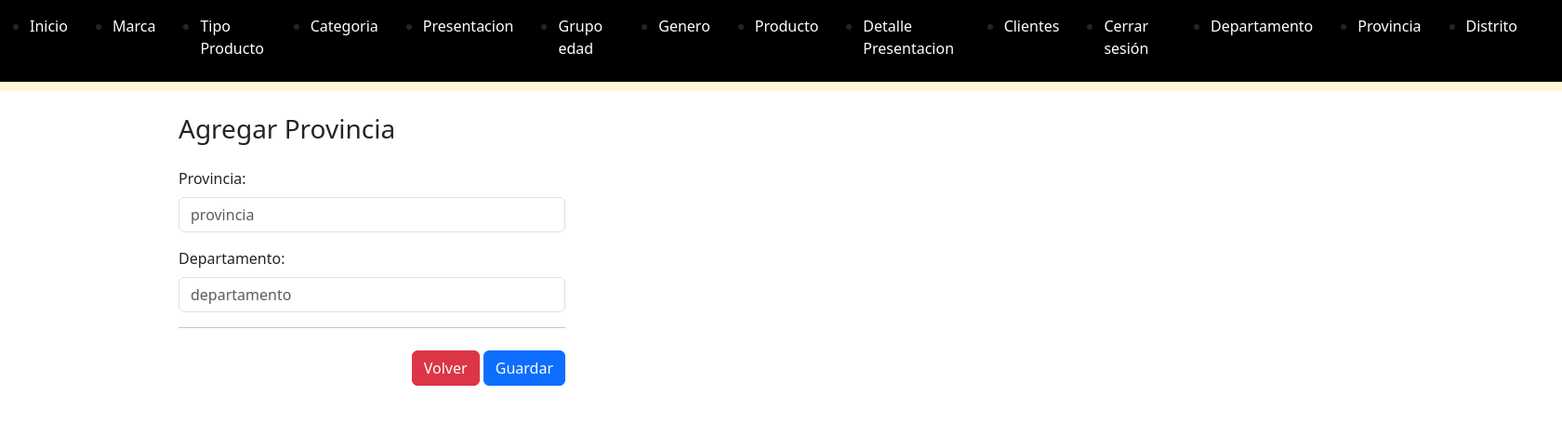
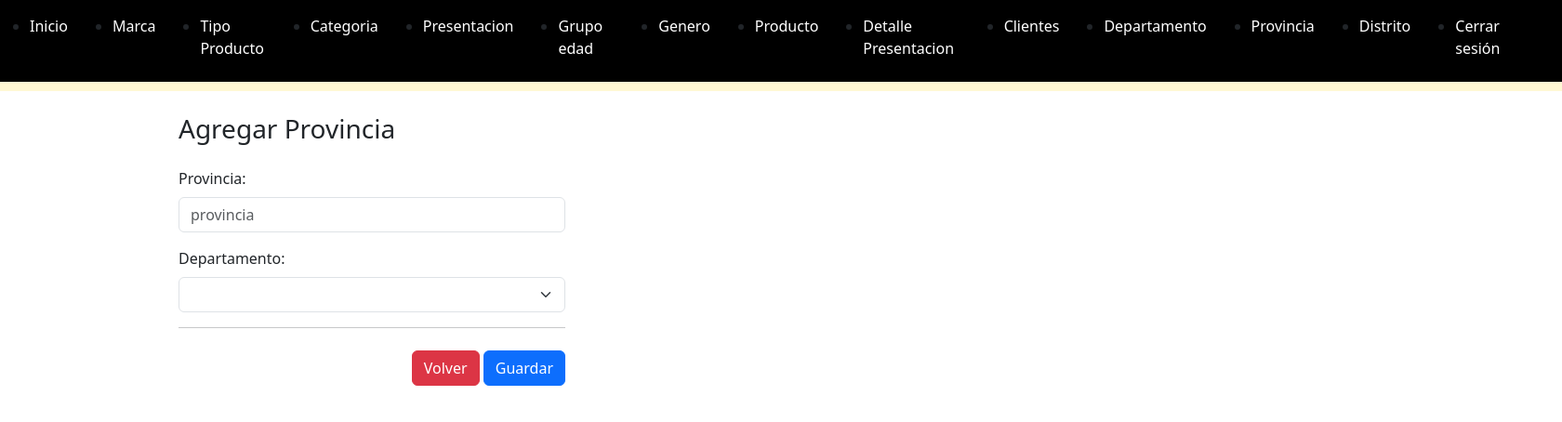
Before and after one commit to AGonzalesCajusol/Proyecto, a Flask app: page /registrar_provincia in a window 1680 px wide. Shown: the top 454 px of the page at 93% size. Run offline with Flask 3, Linux system fonts and the light colour scheme; lists and menus that the app fills with data are empty.

Commit message:
departamento

```diff
--- a/templates/maestra.html
+++ b/templates/maestra.html
@@ -45,9 +45,6 @@
                     <a href="{{ url_for('detallepresentacion')}}" class="list-group-item text-white">Clientes</a>
                 </li>
                 <li class="me-5">
-                    <a href="{{ url_for('usuario')}}" class="list-group-item text-white">Cerrar sesión</a>
-                </li>
-                <li class="me-5">
                     <a href="{{ url_for('departamento')}}" class="list-group-item text-white">Departamento</a>
                 </li>
                 <li class="me-5">
@@ -55,6 +52,9 @@
                 </li>
                 <li class="me-5">
                     <a href="{{ url_for('distrito')}}" class="list-group-item text-white">Distrito</a>
+                </li>
+                <li class="me-5">
+                    <a href="{{ url_for('usuario')}}" class="list-group-item text-white">Cerrar sesión</a>
                 </li>
             </ul>
         </nav>
--- a/templates/registrar_provincia.html
+++ b/templates/registrar_provincia.html
@@ -13,13 +13,14 @@
                         <input required type="text" class="form-control" placeholder="provincia" name="provincia" id="provincia">
                     </div>
                     <div class="mb-3">
-                        <label for="departamento" class="form-label">Departamento:</label>
-                        <input required type="number" class="form-control" placeholder="departamento" name="departamento" id="departamento">
-                        <!-- <select class="form-select" id="departamento" name="departamento" required>
-                            {% for departamento in departamentos %}
-                                <option value="{{ departamento[0] }}">{{ departamento[0] }} - {{ departamento[1] }}</option>
-                            {% endfor %}
-                        </select> -->
+                        <div class="mb-3">
+                            <label for="departamento" class="form-label">Departamento:</label>
+                            <select class="form-select" id="departamento" name="departamento" required>
+                                {% for departamento in departamentos %}
+                                <option value="{{ departamento[0] }}"> {{ departamento[1] }} </option>
+                                {% endfor %}
+                            </select>
+                        </div>
                     </div>
                     <hr>
                     <div class="text-end">
```
